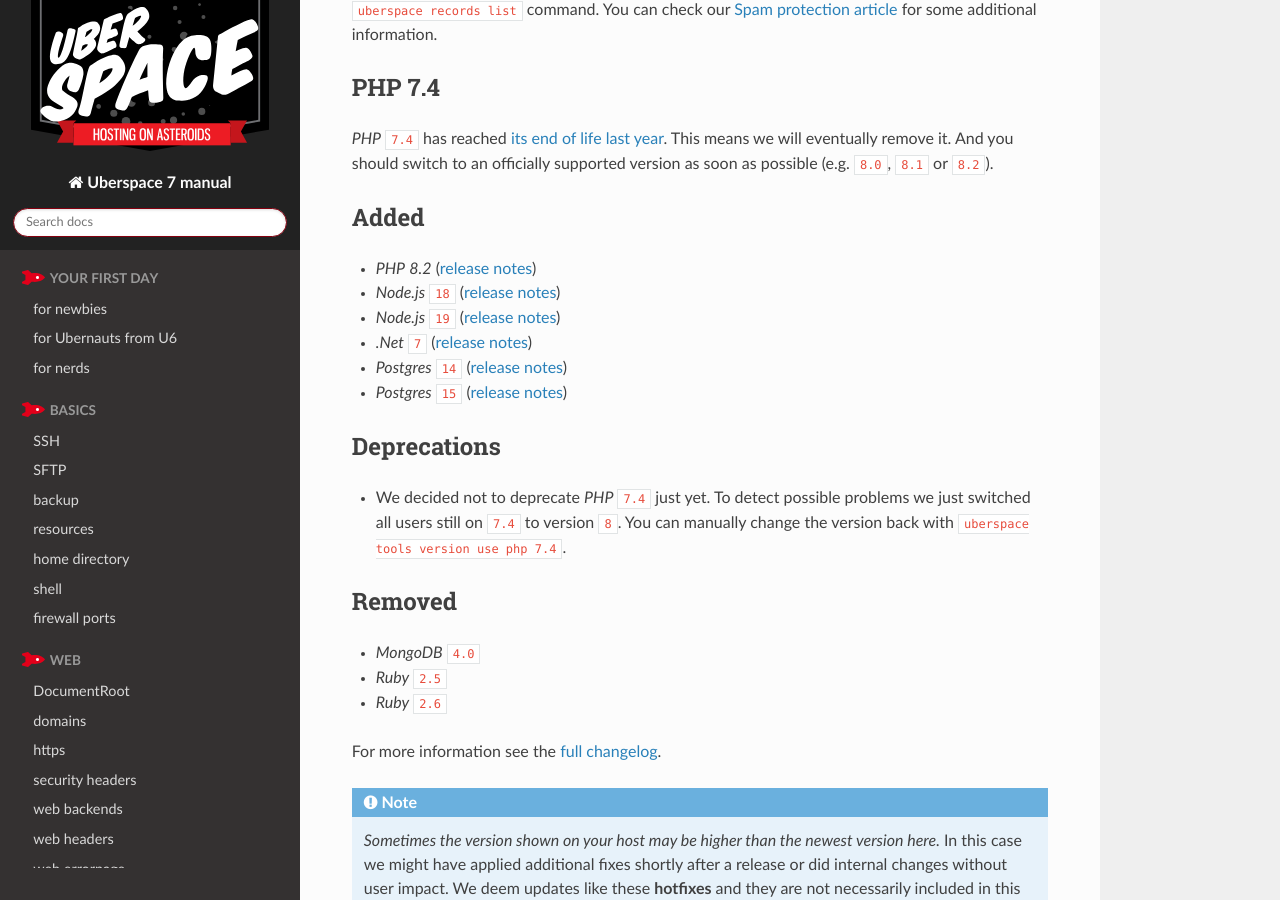
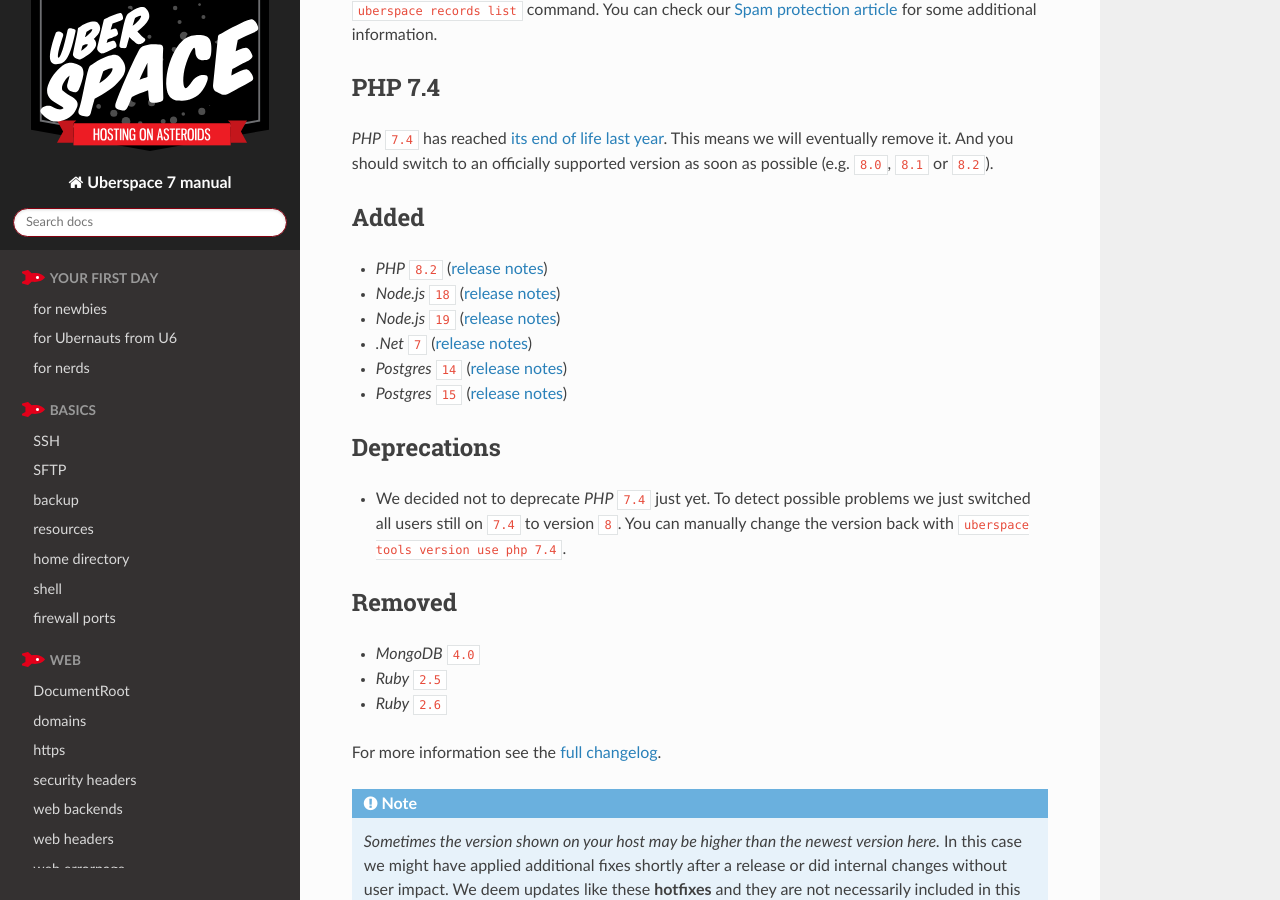
Before and after one commit to Uberspace/manual, a Sphinx documentation site: the page built from source/index.rst, in a window 1280 px wide and 900 px high, scrolled down 645 px. Built offline with Sphinx 7.4.7 and the Read the Docs theme 2.0.0, drawn with Linux system fonts in a browser that asks for light colours.

Commit message:
[U7.15] :pencil2: fix version backticks

```diff
--- a/source/changelog/2023-01-23_7.15.rst
+++ b/source/changelog/2023-01-23_7.15.rst
@@ -18,7 +18,7 @@
 Added
 -----
 
-- *PHP* `8.2` (`release notes <https://www.php.net/releases/8.2/en.php>`_)
+- *PHP* ``8.2`` (`release notes <https://www.php.net/releases/8.2/en.php>`_)
 - *Node.js* ``18`` (`release notes <https://nodejs.org/de/blog/announcements/v18-release-announce/>`_)
 - *Node.js* ``19`` (`release notes <https://nodejs.org/de/blog/announcements/v19-release-announce/>`_)
 - *.Net* ``7`` (`release notes <https://learn.microsoft.com/en-us/dotnet/core/whats-new/dotnet-7>`_)
```
